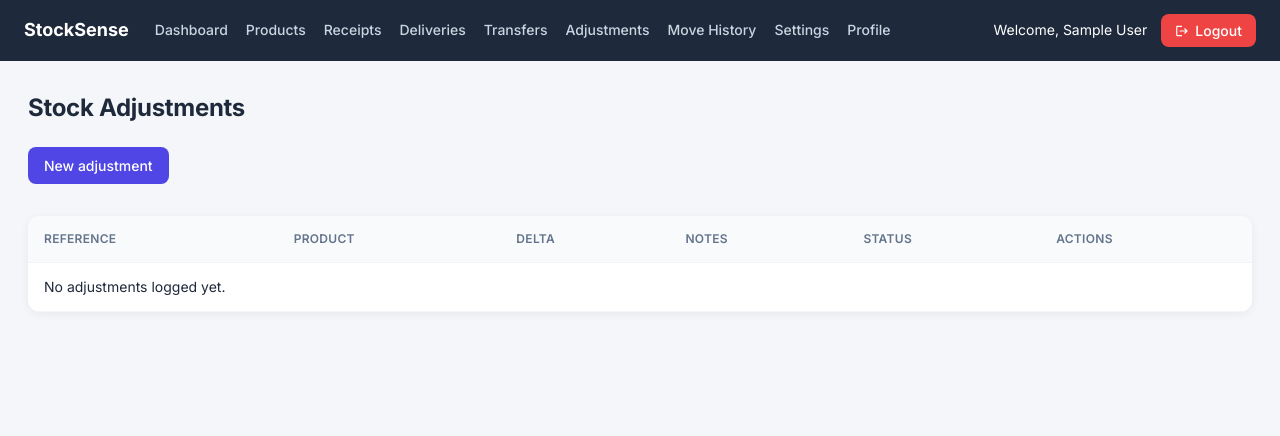
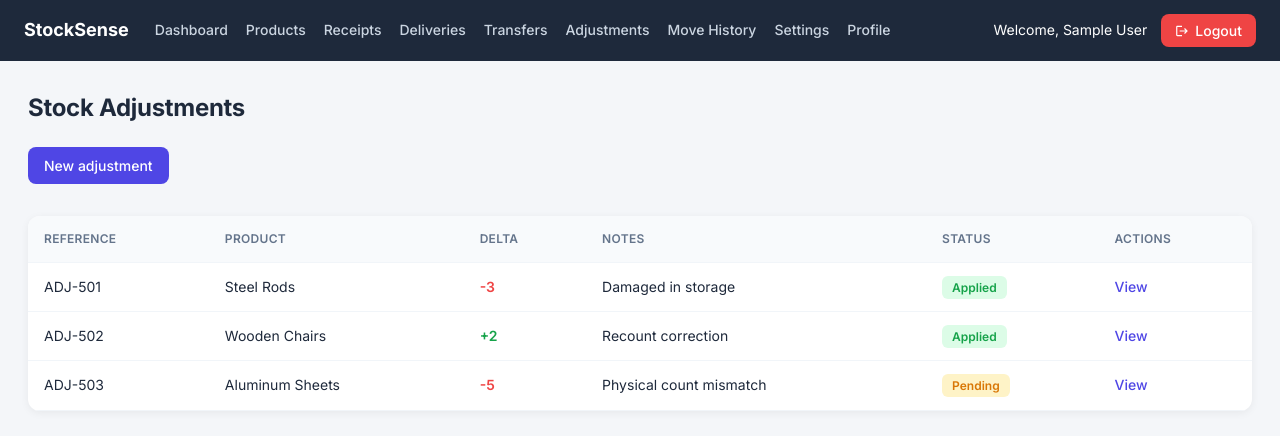
Before and after one commit to Anshika-1710/stocksense-odoo-hackathon-2026, a React (Vite) app in the folder frontend/: page /adjustments in a window 1280 px wide. Shown: the top 436 px of the page. Built offline with nearby package versions, Linux system fonts and the light colour scheme; sample sign-in values are in the browser's storage.

Commit message:
feat: updated stock adjustments, internal transfers, and move history

```diff
--- a/frontend/src/pages/Adjustments.jsx
+++ b/frontend/src/pages/Adjustments.jsx
@@ -2,7 +2,11 @@ import { useState } from "react";
 import Layout from "../components/Layout.jsx";
 
 export default function Adjustments() {
-  const [adjustments] = useState([]);
+  const [adjustments] = useState([
+    { ref: "ADJ-501", product: "Steel Rods", delta: "-3", notes: "Damaged in storage", status: "Applied" },
+    { ref: "ADJ-502", product: "Wooden Chairs", delta: "+2", notes: "Recount correction", status: "Applied" },
+    { ref: "ADJ-503", product: "Aluminum Sheets", delta: "-5", notes: "Physical count mismatch", status: "Pending" },
+  ]);
 
   return (
     <Layout title="Stock Adjustments">
@@ -12,15 +16,26 @@ export default function Adjustments() {
           <tr><th>Reference</th><th>Product</th><th>Delta</th><th>Notes</th><th>Status</th><th>Actions</th></tr>
         </thead>
         <tbody>
-          {adjustments.length === 0 ? (
-            <tr><td colSpan="6">No adjustments logged yet.</td></tr>
-          ) : (
-            adjustments.map((a, i) => (
-              <tr key={i}>
-                <td>{a.ref}</td><td>{a.product}</td><td>{a.delta}</td><td>{a.notes}</td><td>{a.status}</td><td>{a.actions}</td>
-              </tr>
-            ))
-          )}
+          {adjustments.map((a, i) => (
+            <tr key={i}>
+              <td>{a.ref}</td>
+              <td>{a.product}</td>
+              <td style={{ color: a.delta.startsWith("-") ? "#ef4444" : "#16a34a", fontWeight: 600 }}>
+                {a.delta}
+              </td>
+              <td>{a.notes}</td>
+              <td>
+                <span style={{
+                  padding: "4px 10px", borderRadius: 6, fontSize: 12, fontWeight: 600,
+                  background: a.status === "Applied" ? "#dcfce7" : "#fef3c7",
+                  color: a.status === "Applied" ? "#16a34a" : "#d97706"
+                }}>
+                  {a.status}
+                </span>
+              </td>
+              <td><a href="#">View</a></td>
+            </tr>
+          ))}
         </tbody>
       </table>
     </Layout>
--- a/frontend/src/pages/MoveHistory.jsx
+++ b/frontend/src/pages/MoveHistory.jsx
@@ -2,7 +2,12 @@ import { useState } from "react";
 import Layout from "../components/Layout.jsx";
 
 export default function MoveHistory() {
-  const [moves] = useState([]);
+  const [moves] = useState([
+    { ref: "REC-1042", type: "Receipt", product: "Steel Rods", qty: 50, from: "Vendor", to: "Main Warehouse", status: "Done", by: "nmb" },
+    { ref: "DO-2210", type: "Delivery", product: "Chairs", qty: -10, from: "Main Warehouse", to: "Customer A", status: "Done", by: "nmb" },
+    { ref: "TR-301", type: "Transfer", product: "Steel Rods", qty: 20, from: "Main Warehouse", to: "Production Floor", status: "Done", by: "nmb" },
+    { ref: "ADJ-501", type: "Adjustment", product: "Steel Rods", qty: -3, from: "—", to: "—", status: "Applied", by: "nmb" },
+  ]);
 
   return (
     <Layout title="Move History">
@@ -15,15 +20,27 @@ export default function MoveHistory() {
           <tr><th>Reference</th><th>Type</th><th>Product</th><th>Qty</th><th>From</th><th>To</th><th>Status</th><th>By</th></tr>
         </thead>
         <tbody>
-          {moves.length === 0 ? (
-            <tr><td colSpan="8">No moves match these filters.</td></tr>
-          ) : (
-            moves.map((m, i) => (
-              <tr key={i}>
-                <td>{m.ref}</td><td>{m.type}</td><td>{m.product}</td><td>{m.qty}</td><td>{m.from}</td><td>{m.to}</td><td>{m.status}</td><td>{m.by}</td>
-              </tr>
-            ))
-          )}
+          {moves.map((m, i) => (
+            <tr key={i}>
+              <td>{m.ref}</td>
+              <td>{m.type}</td>
+              <td>{m.product}</td>
+              <td style={{ color: m.qty < 0 ? "#ef4444" : "#16a34a", fontWeight: 600 }}>
+                {m.qty > 0 ? `+${m.qty}` : m.qty}
+              </td>
+              <td>{m.from}</td>
+              <td>{m.to}</td>
+              <td>
+                <span style={{
+                  padding: "4px 10px", borderRadius: 6, fontSize: 12, fontWeight: 600,
+                  background: "#dcfce7", color: "#16a34a"
+                }}>
+                  {m.status}
+                </span>
+              </td>
+              <td>{m.by}</td>
+            </tr>
+          ))}
         </tbody>
       </table>
     </Layout>
--- a/frontend/src/pages/Transfers.jsx
+++ b/frontend/src/pages/Transfers.jsx
@@ -2,7 +2,11 @@ import { useState } from "react";
 import Layout from "../components/Layout.jsx";
 
 export default function Transfers() {
-  const [transfers] = useState([]);
+  const [transfers] = useState([
+    { ref: "TR-301", product: "Steel Rods", qty: 20, status: "Done", created: "Sep 24" },
+    { ref: "TR-302", product: "Wooden Chairs", qty: 10, status: "In Progress", created: "Sep 25" },
+    { ref: "TR-303", product: "Packaging Boxes", qty: 100, status: "Draft", created: "Sep 26" },
+  ]);
 
   return (
     <Layout title="Internal Transfers">
@@ -12,15 +16,24 @@ export default function Transfers() {
           <tr><th>Reference</th><th>Product</th><th>Qty</th><th>Status</th><th>Created</th><th>Actions</th></tr>
         </thead>
         <tbody>
-          {transfers.length === 0 ? (
-            <tr><td colSpan="6">No internal transfers yet.</td></tr>
-          ) : (
-            transfers.map((t, i) => (
-              <tr key={i}>
-                <td>{t.ref}</td><td>{t.product}</td><td>{t.qty}</td><td>{t.status}</td><td>{t.created}</td><td>{t.actions}</td>
-              </tr>
-            ))
-          )}
+          {transfers.map((t, i) => (
+            <tr key={i}>
+              <td>{t.ref}</td>
+              <td>{t.product}</td>
+              <td>{t.qty}</td>
+              <td>
+                <span style={{
+                  padding: "4px 10px", borderRadius: 6, fontSize: 12, fontWeight: 600,
+                  background: t.status === "Done" ? "#dcfce7" : t.status === "In Progress" ? "#dbeafe" : "#f1f5f9",
+                  color: t.status === "Done" ? "#16a34a" : t.status === "In Progress" ? "#2563eb" : "#64748b"
+                }}>
+                  {t.status}
+                </span>
+              </td>
+              <td>{t.created}</td>
+              <td><a href="#">View</a></td>
+            </tr>
+          ))}
         </tbody>
       </table>
     </Layout>
```
